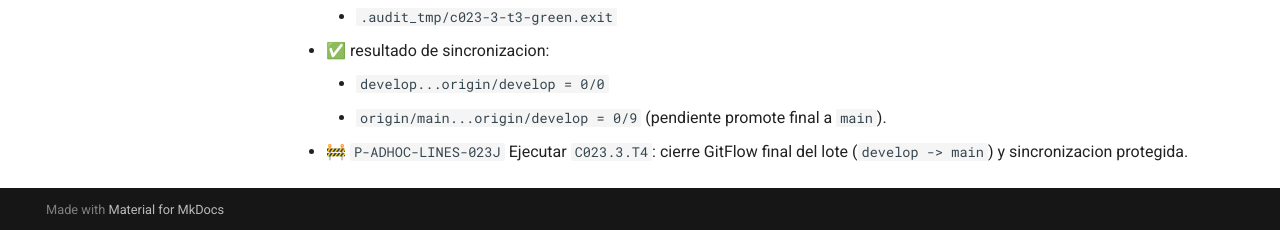
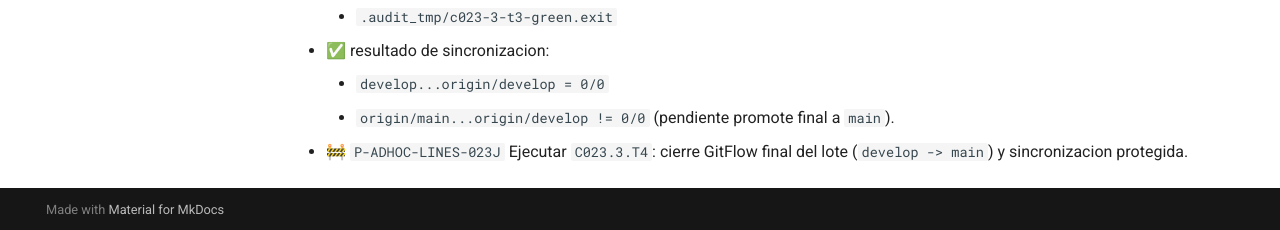
Before and after one commit to SwiftEnProfundidad/ast-intelligence-hooks, an MkDocs documentation site: the page built from docs/REFRACTOR_PROGRESS.md, in a window 1280 px wide and 900 px high, scrolled down 40408 px. Shown: the part 667-897 px from the top of the window. Built offline with MkDocs 1.6.1 and Material for MkDocs 9.7.7, drawn with Linux system fonts in a browser that asks for light colours; comment, search, counter and statistics services are not loaded.

Commit message:
docs(c023): stabilize develop-main sync note

```diff
--- a/docs/REFRACTOR_PROGRESS.md
+++ b/docs/REFRACTOR_PROGRESS.md
@@ -1178,5 +1178,5 @@ Plan base visible para seguimiento previo y durante la implementacion.
     - `.audit_tmp/c023-3-t3-green.exit`
   - ✅ resultado de sincronizacion:
     - `develop...origin/develop = 0/0`
-    - `origin/main...origin/develop = 0/9` (pendiente promote final a `main`).
+    - `origin/main...origin/develop != 0/0` (pendiente promote final a `main`).
 - 🚧 `P-ADHOC-LINES-023J` Ejecutar `C023.3.T4`: cierre GitFlow final del lote (`develop -> main`) y sincronizacion protegida.
```
